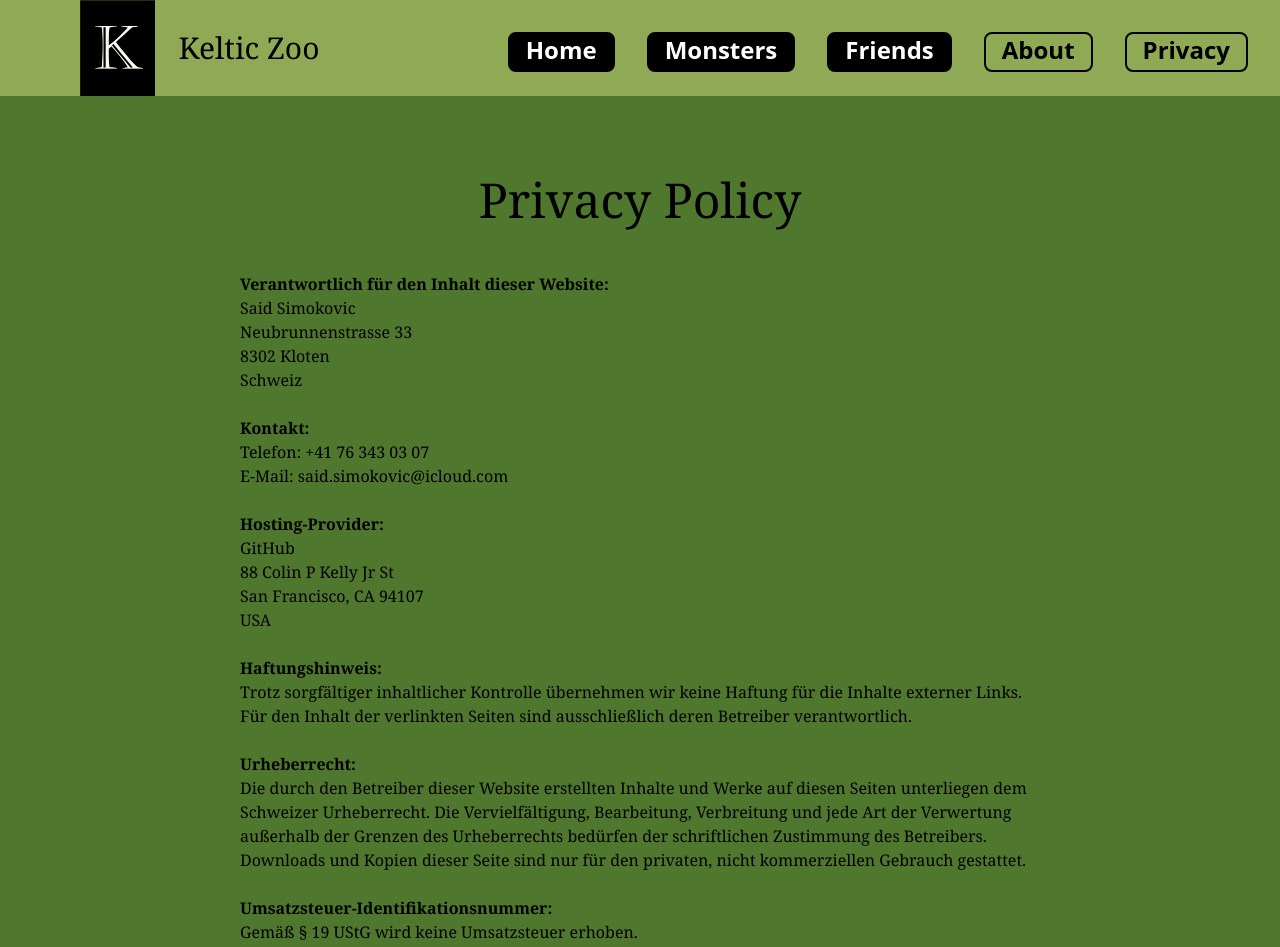
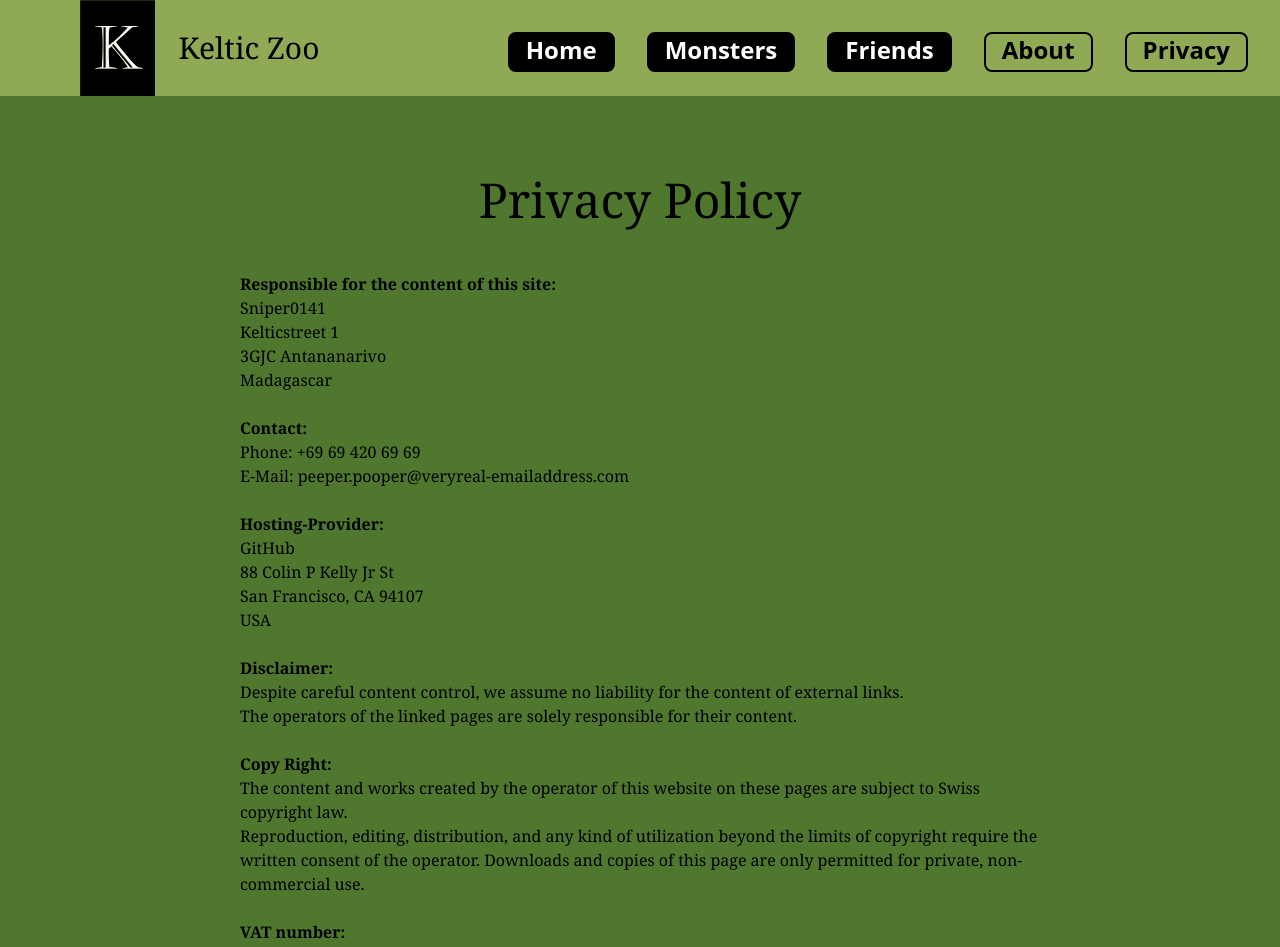
Before and after one commit to Sniper0141/keltic-zoo-website, a Next.js app: page /privacy in a window 1280 px wide. Shown: the top 947 px of the page. Built offline with nearby package versions, Linux system fonts and the light colour scheme.

Commit message:
english privacy policy

```diff
--- a/pages/privacy.jsx
+++ b/pages/privacy.jsx
@@ -16,17 +16,17 @@ export default function Privacy(){
                     <br/>
                     <div className="">
                         <p className=''>
-                            <b>Verantwortlich für den Inhalt dieser Website: </b><br/>
-                            Said Simokovic <br/>
-                            Neubrunnenstrasse 33 <br/>
-                            8302 Kloten <br/>
-                            Schweiz
+                            <b>Responsible for the content of this site: </b><br/>
+                            Sniper0141 <br/>
+                            Kelticstreet 1 <br/>
+                            3GJC Antananarivo <br/>
+                            Madagascar
                         </p>
                         <br/>
                         <p>
-                            <b>Kontakt: </b><br/>
-                            Telefon: +41 76 343 03 07 <br/>
-                            E-Mail: said.simokovic@icloud.com
+                            <b>Contact: </b><br/>
+                            Phone: +69 69 420 69 69 <br/>
+                            E-Mail: peeper.pooper@veryreal-emailaddress.com
                         </p>
                         <br/>
                         <p>
@@ -38,23 +38,23 @@ export default function Privacy(){
                         </p>
                         <br/>
                         <p>
-                            <b>Haftungshinweis: </b><br/>
-                            Trotz sorgfältiger inhaltlicher Kontrolle übernehmen wir keine Haftung für die Inhalte externer Links. <br/>
-                            Für den Inhalt der verlinkten Seiten sind ausschließlich deren Betreiber verantwortlich.
+                            <b>Disclaimer: </b><br/>
+                            Despite careful content control, we assume no liability for the content of external links. <br/>
+                            The operators of the linked pages are solely responsible for their content.
                         </p>
                         <br/>
                         <p>
-                            <b>Urheberrecht: </b><br/>
-                            Die durch den Betreiber dieser Website erstellten Inhalte und Werke auf diesen Seiten unterliegen dem Schweizer Urheberrecht. Die Vervielfältigung, Bearbeitung, Verbreitung und jede Art der Verwertung außerhalb der Grenzen des Urheberrechts bedürfen der schriftlichen Zustimmung des Betreibers. Downloads und Kopien dieser Seite sind nur für den privaten, nicht kommerziellen Gebrauch gestattet.
+                            <b>Copy Right: </b><br/>
+                            The content and works created by the operator of this website on these pages are subject to Swiss copyright law. <br/>Reproduction, editing, distribution, and any kind of utilization beyond the limits of copyright require the written consent of the operator. Downloads and copies of this page are only permitted for private, non-commercial use.
                         </p>
                         <br/>
                         <p>
-                            <b>Umsatzsteuer-Identifikationsnummer:</b> <br/>
-                            Gemäß § 19 UStG wird keine Umsatzsteuer erhoben.
+                            <b>VAT number:</b> <br/>
+                            In accordance with § 19 UStG, no sales tax is levied.
                         </p>
                         <br/>
                         <p>
-                            Ich möchte darauf hinweisen, dass die unerlaubte Verwendung von Teilen des Impressums oder des Inhalts dieser Website zu rechtlichen Konsequenzen führen kann.
+                            I would like to point out that the unauthorized use of parts of the imprint or content of this website may result in legal consequences.
                         </p>
                     </div>
                 </div>
```
